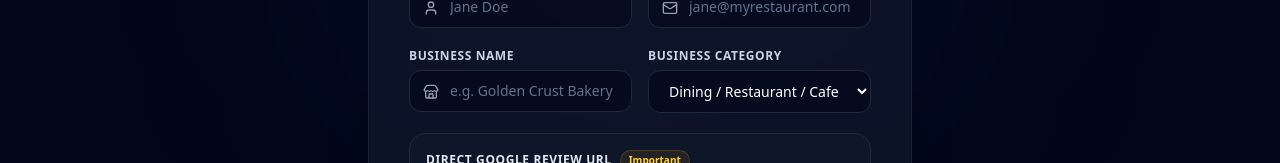
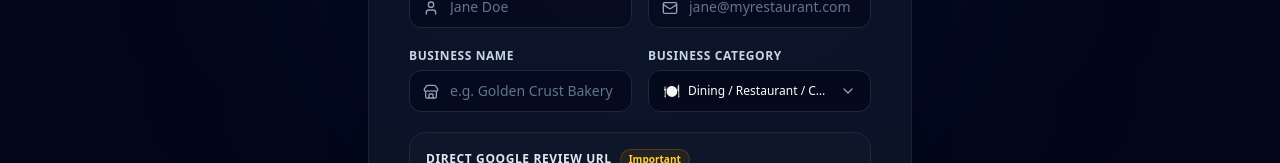
Before and after one commit to BatraAayush/review-pulse-ai, a Next.js app: page /register in a window 1280 px wide. Shown: the part 531-694 px from the top of the page. Built offline with nearby package versions, Linux system fonts and the light colour scheme.

Commit message:
Replace default native HTML select tags with modern accessible CustomSelect component

```diff
--- a/src/app/admin/page.tsx
+++ b/src/app/admin/page.tsx
@@ -5,6 +5,7 @@ import Link from 'next/link';
 import { useRouter } from 'next/navigation';
 import Navbar from '@/components/Navbar';
 import Footer from '@/components/Footer';
+import CustomSelect from '@/components/CustomSelect';
 import {
   ShieldCheck,
   Building2,
@@ -90,6 +91,32 @@ interface AdminOverviewData {
   businesses: BusinessTenant[];
   recentScans: Array<ScanLogItem>;
 }
+
+const ADMIN_CATEGORY_FILTER_OPTIONS = [
+  { value: 'all', label: 'All Categories' },
+  { value: 'restaurant', label: 'Restaurants & Dining', icon: '🍽️' },
+  { value: 'clinic', label: 'Clinics & Medical', icon: '🦷' },
+  { value: 'salon', label: 'Salons & Spas', icon: '✂️' },
+  { value: 'retail', label: 'Retail Stores', icon: '🛍️' },
+  { value: 'automotive', label: 'Automotive', icon: '🏎️' },
+  { value: 'fitness', label: 'Fitness & Gym', icon: '🏋️' },
+];
+
+const ADMIN_PAGE_SIZE_OPTIONS = [
+  { value: '5', label: '5' },
+  { value: '10', label: '10' },
+  { value: '20', label: '20' },
+  { value: '50', label: '50' },
+];
+
+const ADMIN_PROVISION_CATEGORY_OPTIONS = [
+  { value: 'restaurant', label: 'Dining / Restaurant / Cafe', icon: '🍽️' },
+  { value: 'clinic', label: 'Medical / Dental Clinic', icon: '🦷' },
+  { value: 'salon', label: 'Salon / Spa / Barbershop', icon: '✂️' },
+  { value: 'retail', label: 'Boutique / Retail Store', icon: '🛍️' },
+  { value: 'automotive', label: 'Automotive / Auto Repair', icon: '🏎️' },
+  { value: 'fitness', label: 'Gym / Fitness Studio', icon: '🏋️' },
+];
 
 export default function SuperAdminPage() {
   const router = useRouter();
@@ -585,20 +612,15 @@ export default function SuperAdminPage() {
             />
           </div>
 
-          <div className="flex items-center gap-2 w-full sm:w-auto">
-            <Filter className="w-4 h-4 text-slate-400" />
-            <select
+          <div className="flex items-center gap-2 w-full sm:w-auto min-w-[180px]">
+            <Filter className="w-4 h-4 text-slate-400 shrink-0" />
+            <CustomSelect
               value={categoryFilter}
-              onChange={(e) => setCategoryFilter(e.target.value)}
-              className="bg-slate-950/80 border border-slate-700/80 rounded-xl px-3 py-2 text-xs text-white focus:outline-none focus:border-blue-500 w-full sm:w-auto"
-            >
-              <option value="all">All Categories</option>
-              <option value="restaurant">Restaurants & Dining</option>
-              <option value="clinic">Clinics & Medical</option>
-              <option value="salon">Salons & Spas</option>
-              <option value="retail">Retail Stores</option>
-              <option value="automotive">Automotive</option>
-            </select>
+              onChange={(val) => setCategoryFilter(val)}
+              options={ADMIN_CATEGORY_FILTER_OPTIONS}
+              className="w-full sm:w-auto min-w-[180px]"
+              size="sm"
+            />
           </div>
         </div>
 
@@ -772,20 +794,17 @@ export default function SuperAdminPage() {
               </div>
 
               <div className="flex items-center gap-2">
-                <span className="text-slate-400 text-xs">Rows per page:</span>
-                <select
-                  value={pageSize}
-                  onChange={(e) => {
-                    setPageSize(Number(e.target.value));
+                <span className="text-slate-400 text-xs shrink-0">Rows per page:</span>
+                <CustomSelect
+                  value={String(pageSize)}
+                  onChange={(val) => {
+                    setPageSize(Number(val));
                     setCurrentPage(1);
                   }}
-                  className="bg-slate-900 border border-slate-700/80 rounded-lg px-2.5 py-1 text-xs text-white focus:outline-none focus:border-blue-500 cursor-pointer"
-                >
-                  <option value={5}>5</option>
-                  <option value={10}>10</option>
-                  <option value={20}>20</option>
-                  <option value={50}>50</option>
-                </select>
+                  options={ADMIN_PAGE_SIZE_OPTIONS}
+                  className="w-20"
+                  size="sm"
+                />
               </div>
             </div>
 
@@ -1200,18 +1219,11 @@ export default function SuperAdminPage() {
                 <label className="block text-[11px] font-semibold text-slate-300 uppercase mb-1">
                   Category
                 </label>
-                <select
+                <CustomSelect
                   value={newCategory}
-                  onChange={(e) => setNewCategory(e.target.value)}
-                  className="w-full bg-slate-950 border border-slate-800 rounded-xl px-3 py-2 text-xs text-white focus:outline-none focus:border-blue-500"
-                >
-                  <option value="restaurant">Restaurant / Dining</option>
-                  <option value="clinic">Clinic / Medical</option>
-                  <option value="salon">Salon / Spa</option>
-                  <option value="retail">Retail Boutique</option>
-                  <option value="automotive">Automotive</option>
-                  <option value="fitness">Fitness / Gym</option>
-                </select>
+                  onChange={(val) => setNewCategory(val)}
+                  options={ADMIN_PROVISION_CATEGORY_OPTIONS}
+                />
               </div>
 
               <div className="pt-2 flex justify-end gap-2">
--- a/src/app/dashboard/page.tsx
+++ b/src/app/dashboard/page.tsx
@@ -58,6 +58,7 @@ import {
 import GoogleReviewGuideModal from '@/components/GoogleReviewGuideModal';
 import ConfirmModal from '@/components/ConfirmModal';
 import RazorpayPaymentModal from '@/components/RazorpayPaymentModal';
+import CustomSelect from '@/components/CustomSelect';
 import { useToast } from '@/components/ToastContext';
 import { Business, PrivateFeedback, ScanEvent, PaymentTransactionItem } from '@/types';
 import { isImageLogo, getCategoryEmoji } from '@/lib/logo';
@@ -94,6 +95,15 @@ interface DashboardStatsData {
   recentScans: ScanEvent[];
   feedbacks: PrivateFeedback[];
 }
+
+const DASHBOARD_CATEGORY_OPTIONS = [
+  { value: 'restaurant', label: 'Dining / Restaurant / Cafe', icon: '🍽️' },
+  { value: 'clinic', label: 'Medical / Dental Clinic', icon: '🦷' },
+  { value: 'salon', label: 'Salon / Spa / Barbershop', icon: '✂️' },
+  { value: 'retail', label: 'Boutique / Retail Store', icon: '🛍️' },
+  { value: 'automotive', label: 'Automotive / Auto Repair', icon: '🏎️' },
+  { value: 'fitness', label: 'Gym / Fitness Studio', icon: '🏋️' },
+];
 
 function DashboardContent() {
   const router = useRouter();
@@ -2208,18 +2218,11 @@ function DashboardContent() {
                     <label className="block text-xs font-semibold text-slate-300 uppercase tracking-wider mb-1.5">
                       Business Category
                     </label>
-                    <select
+                    <CustomSelect
                       value={editCategory}
-                      onChange={(e) => setEditCategory(e.target.value)}
-                      className="w-full bg-slate-950 border border-slate-800 rounded-xl px-3.5 py-2.5 text-xs text-white focus:outline-none focus:border-blue-500 cursor-pointer"
-                    >
-                      <option value="restaurant">Dining / Restaurant / Cafe</option>
-                      <option value="clinic">Medical / Dental Clinic</option>
-                      <option value="salon">Salon / Spa / Barbershop</option>
-                      <option value="retail">Boutique / Retail Store</option>
-                      <option value="automotive">Automotive / Auto Repair</option>
-                      <option value="fitness">Gym / Fitness Studio</option>
-                    </select>
+                      onChange={(val) => setEditCategory(val)}
+                      options={DASHBOARD_CATEGORY_OPTIONS}
+                    />
                     <label className="flex items-center gap-2 mt-2 cursor-pointer text-[11px] text-slate-400 hover:text-slate-300 select-none">
                       <input
                         type="checkbox"
@@ -2999,18 +3002,11 @@ function DashboardContent() {
                   <label className="block text-xs font-semibold text-slate-300 mb-1.5">
                     Industry Category
                   </label>
-                  <select
+                  <CustomSelect
                     value={newLocCategory}
-                    onChange={(e) => setNewLocCategory(e.target.value)}
-                    className="w-full px-3.5 py-2.5 text-xs rounded-xl bg-slate-950 border border-slate-800 text-white focus:outline-none focus:border-blue-500"
-                  >
-                    <option value="fitness">Fitness & Gym</option>
-                    <option value="clinic">Healthcare & Dental Clinic</option>
-                    <option value="salon">Salon & Spa</option>
-                    <option value="restaurant">Restaurant & Cafe</option>
-                    <option value="automotive">Automotive & Garage</option>
-                    <option value="retail">Retail & Shopping</option>
-                  </select>
+                    onChange={(val) => setNewLocCategory(val)}
+                    options={DASHBOARD_CATEGORY_OPTIONS}
+                  />
                   <p className="text-[10px] text-slate-500 mt-1">
                     Auto-seeds industry smart review chips
                   </p>
--- a/src/app/register/page.tsx
+++ b/src/app/register/page.tsx
@@ -24,9 +24,19 @@ import {
   EyeOff
 } from 'lucide-react';
 import AuthHeader from '@/components/AuthHeader';
+import CustomSelect from '@/components/CustomSelect';
 import GoogleReviewGuideModal from '@/components/GoogleReviewGuideModal';
 import ConfirmModal from '@/components/ConfirmModal';
 import { useToast } from '@/components/ToastContext';
+
+const CATEGORY_OPTIONS = [
+  { value: 'restaurant', label: 'Dining / Restaurant / Cafe', icon: '🍽️' },
+  { value: 'clinic', label: 'Medical / Dental Clinic', icon: '🦷' },
+  { value: 'salon', label: 'Salon / Spa / Barbershop', icon: '✂️' },
+  { value: 'retail', label: 'Boutique / Retail Store', icon: '🛍️' },
+  { value: 'automotive', label: 'Automotive / Auto Repair', icon: '🏎️' },
+  { value: 'fitness', label: 'Gym / Fitness Studio', icon: '🏋️' },
+];
 
 type PlanTier = 'starter' | 'pro' | 'enterprise';
 
@@ -373,18 +383,11 @@ function RegisterForm() {
                 <label className="block text-xs font-semibold text-slate-300 uppercase tracking-wider mb-1.5">
                   Business Category
                 </label>
-                <select
+                <CustomSelect
                   value={category}
-                  onChange={(e) => setCategory(e.target.value)}
-                  className="w-full bg-slate-950/60 border border-slate-800 rounded-xl px-4 py-2.5 text-sm text-white focus:outline-none focus:border-blue-500 focus:ring-1 focus:ring-blue-500 transition-all"
-                >
-                  <option value="restaurant">Dining / Restaurant / Cafe</option>
-                  <option value="clinic">Medical / Dental Clinic</option>
-                  <option value="salon">Salon / Spa / Barbershop</option>
-                  <option value="retail">Boutique / Retail Store</option>
-                  <option value="automotive">Automotive / Auto Repair</option>
-                  <option value="fitness">Gym / Fitness Studio</option>
-                </select>
+                  onChange={(val) => setCategory(val)}
+                  options={CATEGORY_OPTIONS}
+                />
               </div>
             </div>
 
--- /dev/null
+++ b/src/components/CustomSelect.tsx
@@ -0,0 +1,156 @@
+'use client';
+
+import React, { useState, useRef, useEffect } from 'react';
+import { ChevronDown, Check } from 'lucide-react';
+
+export interface CustomSelectOption {
+  value: string;
+  label: string;
+  icon?: React.ReactNode | string;
+}
+
+interface CustomSelectProps {
+  value: string;
+  onChange: (value: string) => void;
+  options: CustomSelectOption[];
+  placeholder?: string;
+  className?: string;
+  buttonClassName?: string;
+  dropdownClassName?: string;
+  disabled?: boolean;
+  size?: 'sm' | 'md';
+}
+
+export default function CustomSelect({
+  value,
+  onChange,
+  options,
+  placeholder = 'Select option...',
+  className = '',
+  buttonClassName = '',
+  dropdownClassName = '',
+  disabled = false,
+  size = 'md',
+}: CustomSelectProps) {
+  const [isOpen, setIsOpen] = useState(false);
+  const containerRef = useRef<HTMLDivElement>(null);
+
+  const selectedOption = options.find((opt) => opt.value === value);
+
+  // Close when clicking outside
+  useEffect(() => {
+    function handleClickOutside(event: MouseEvent) {
+      if (containerRef.current && !containerRef.current.contains(event.target as Node)) {
+        setIsOpen(false);
+      }
+    }
+    if (isOpen) {
+      document.addEventListener('mousedown', handleClickOutside);
+    }
+    return () => {
+      document.removeEventListener('mousedown', handleClickOutside);
+    };
+  }, [isOpen]);
+
+  // Handle escape key
+  useEffect(() => {
+    function handleKeyDown(event: KeyboardEvent) {
+      if (event.key === 'Escape') {
+        setIsOpen(false);
+      }
+    }
+    if (isOpen) {
+      document.addEventListener('keydown', handleKeyDown);
+    }
+    return () => {
+      document.removeEventListener('keydown', handleKeyDown);
+    };
+  }, [isOpen]);
+
+  const handleSelect = (val: string) => {
+    onChange(val);
+    setIsOpen(false);
+  };
+
+  const isSmall = size === 'sm';
+
+  return (
+    <div ref={containerRef} className={`relative select-none ${className}`}>
+      {/* Trigger Button */}
+      <button
+        type="button"
+        disabled={disabled}
+        onClick={() => setIsOpen(!isOpen)}
+        className={`w-full flex items-center justify-between text-left rounded-xl transition-all outline-none cursor-pointer ${
+          isSmall ? 'px-3 py-1.5 text-xs' : 'px-3.5 py-2.5 text-sm sm:text-xs'
+        } ${
+          disabled
+            ? 'opacity-50 cursor-not-allowed bg-slate-950/40 border border-slate-800'
+            : isOpen
+            ? 'bg-slate-900 border-blue-500 ring-1 ring-blue-500/50 shadow-md shadow-blue-500/10'
+            : 'bg-slate-950/70 hover:bg-slate-900 border-slate-800 hover:border-slate-700 text-white'
+        } border ${buttonClassName}`}
+        aria-haspopup="listbox"
+        aria-expanded={isOpen}
+      >
+        <div className="flex items-center gap-2 truncate min-w-0 pr-2">
+          {selectedOption ? (
+            <>
+              {selectedOption.icon && (
+                <span className="shrink-0 flex items-center justify-center text-sm">
+                  {selectedOption.icon}
+                </span>
+              )}
+              <span className="text-white truncate font-medium">{selectedOption.label}</span>
+            </>
+          ) : (
+            <span className="text-slate-500 truncate">{placeholder}</span>
+          )}
+        </div>
+
+        <ChevronDown
+          className={`w-4 h-4 text-slate-400 shrink-0 transition-transform duration-200 ${
+            isOpen ? 'rotate-180 text-blue-400' : ''
+          }`}
+        />
+      </button>
+
+      {/* Dropdown Options Menu */}
+      {isOpen && (
+        <div
+          role="listbox"
+          className={`absolute left-0 right-0 z-50 mt-1.5 max-h-60 overflow-y-auto rounded-xl bg-slate-900/95 backdrop-blur-xl border border-slate-800 shadow-2xl p-1 animate-in fade-in-50 zoom-in-95 duration-150 ${dropdownClassName}`}
+        >
+          {options.map((option) => {
+            const isSelected = option.value === value;
+            return (
+              <button
+                key={option.value}
+                type="button"
+                role="option"
+                aria-selected={isSelected}
+                onClick={() => handleSelect(option.value)}
+                className={`w-full flex items-center justify-between px-3 py-2 rounded-lg text-left text-xs transition-colors cursor-pointer group ${
+                  isSelected
+                    ? 'bg-blue-600/20 text-blue-300 font-semibold border border-blue-500/30'
+                    : 'text-slate-300 hover:text-white hover:bg-slate-800/80'
+                }`}
+              >
+                <div className="flex items-center gap-2.5 truncate min-w-0">
+                  {option.icon && (
+                    <span className="shrink-0 flex items-center justify-center text-sm">
+                      {option.icon}
+                    </span>
+                  )}
+                  <span className="truncate">{option.label}</span>
+                </div>
+
+                {isSelected && <Check className="w-3.5 h-3.5 text-blue-400 shrink-0 ml-2" />}
+              </button>
+            );
+          })}
+        </div>
+      )}
+    </div>
+  );
+}
```
